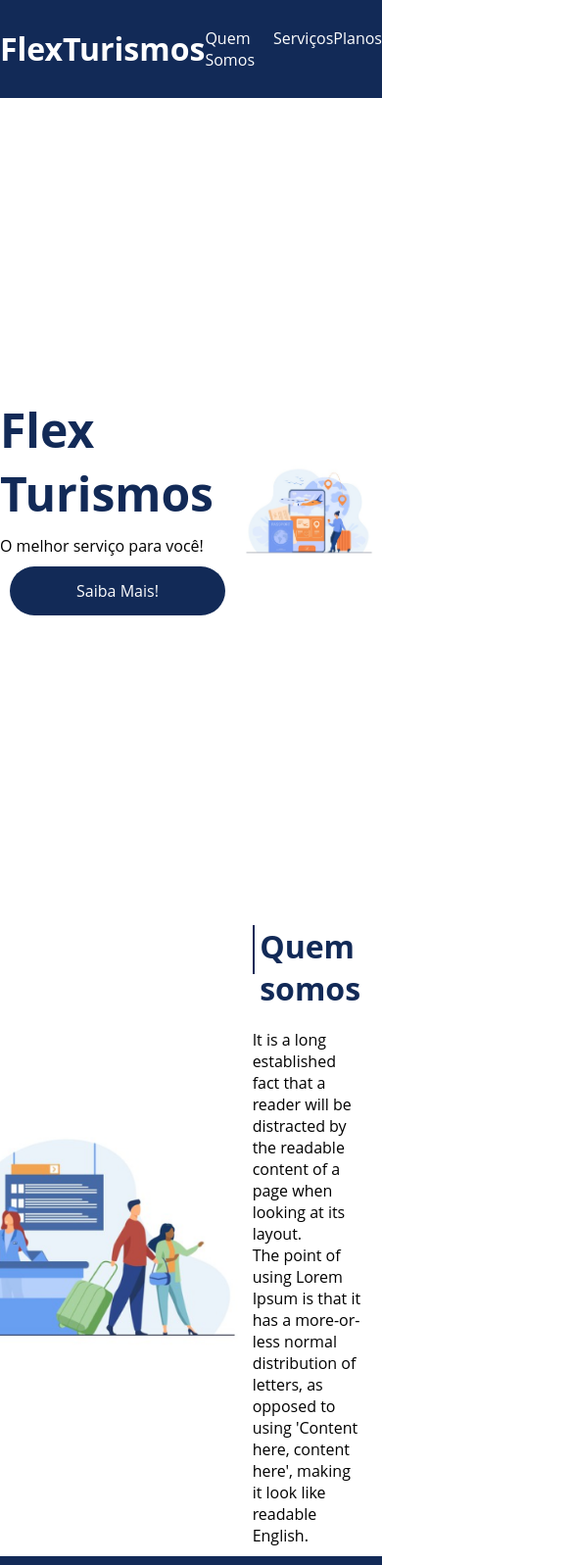
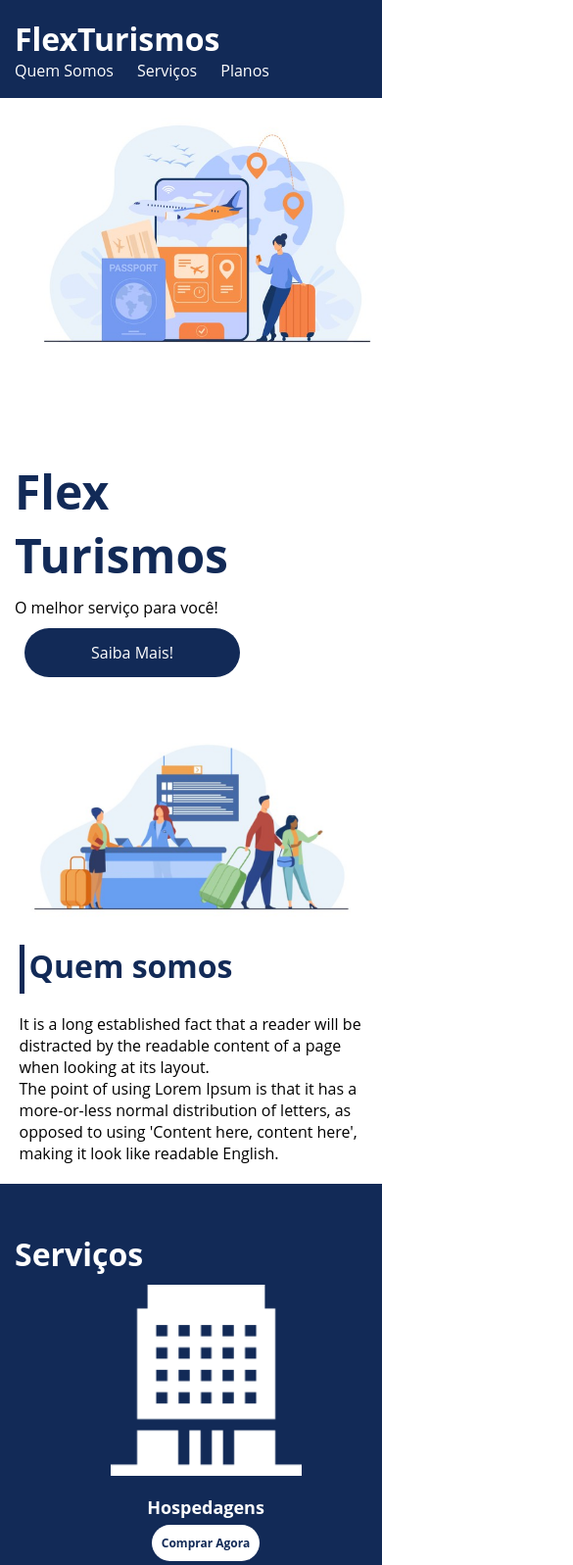
Before and after one commit to williamjbf/project-flexbox, a plain HTML site: page index.html in a window 390 px wide. Shown: the top 1597 px of the page at 98% size, 585 px wide, since content can reach past the window. Drawn offline with Linux system fonts and the light colour scheme.

Commit message:
aumentado a responsividade do projeto

```diff
--- a/style.css
+++ b/style.css
@@ -24,6 +24,8 @@ div img{
     max-width: 992px;
     margin: auto;
     width: 100%;
+    min-width: 320px;
+    padding: 10px 15px;
 }
 
 header{
@@ -244,3 +246,51 @@ header .menu{
     margin-left: 50px;
     margin-right: 50px;
 }
+
+/*MOBILE*/
+
+@media(max-width: 992px){
+    .flex-container{
+        flex-direction: column;
+    }
+
+    .apresentacao{
+        flex-direction: column-reverse;
+        height: 70vh;
+    }
+
+    .apresentacao .texto-apresentacao{
+        width: 100%;
+    }
+
+    #quem-somos{
+        flex-direction: column-reverse;
+    }
+
+    #quem-somos img{
+        min-width: 320px;
+        margin: auto;
+    }
+
+    .list-servicos{
+        flex-direction: column;
+    }
+
+    .item-servico img{
+        width: 50%;
+        margin: auto;
+    }
+
+    .list-planos{
+        flex-direction: column;
+        align-items: flex-start;
+        margin-bottom: 30px;
+    }
+
+    .list-planos .item-plano{
+        max-width: 80%;
+        margin: auto;
+        width: 100%;
+        margin-bottom: 20px;
+    }
+}
```
